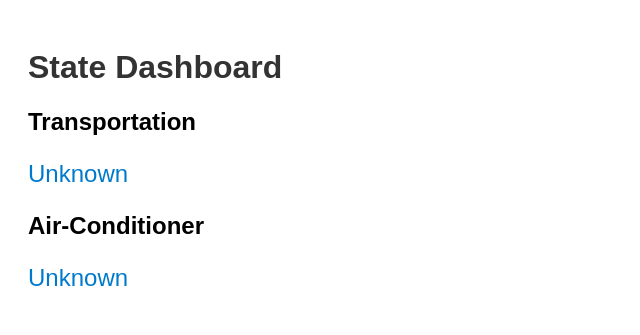
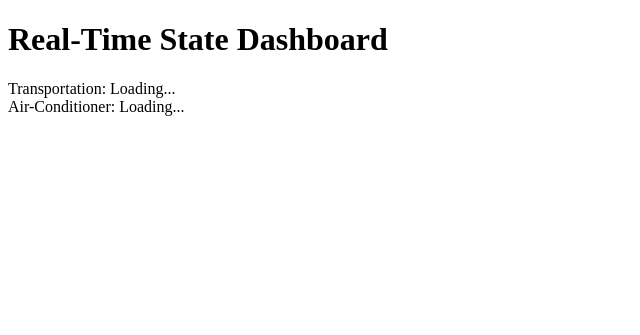
Before and after one commit to House-Fish/proid-demo, a Flask app: page /state in a window 1280 px wide. Shown: the top 335 px of the page, without its empty margins (0-640 px from the left). Run offline with Flask 3, Linux system fonts and the light colour scheme; data that the repository does not hold is empty; some libraries are stand-ins or nearby versions.

Commit message:
fix: websockets

```diff
--- a/app.py
+++ b/app.py
@@ -3,8 +3,7 @@ from sendgrid import SendGridAPIClient
 from sendgrid.helpers.mail import Mail
 from functools import wraps
 from dotenv import load_dotenv
-import json
-import time
+from flask_socketio import SocketIO
 import os
 import logging
 
@@ -12,6 +11,7 @@ load_dotenv()
 app = Flask(__name__)
 app.secret_key = os.getenv('SECRET_KEY')  # Required for flash messages
 
+socketio = SocketIO(app)
 logging.basicConfig(level=logging.INFO)
 logger = logging.getLogger(__name__)
 
@@ -71,6 +71,8 @@ def handle_post_request():
     elif data["key"] == "Motion State":
         current_state["Transportation"] = data["value"]
 
+    socketio.emit('state_update', current_state)
+
     return jsonify({"message": "State updated successfully", "current_state": current_state}), 200
 
 
@@ -78,22 +80,6 @@ def handle_post_request():
 def show_logs():
     # Render the log dashboard
     return render_template('state.html', current_state=current_state)
-
-@app.route('/stream')
-def stream():
-    def event_stream():
-        previous_state = {}
-        try:
-            while True:
-                # Only send updates if state has changed
-                if previous_state != current_state:
-                    yield f"data: {json.dumps(current_state)}\n\n"
-                    previous_state.update(current_state)
-                time.sleep(1)
-        except GeneratorExit:
-            logger.info("Client disconnected from stream")
-
-    return Response(event_stream(), content_pe='text/event-stream')
 
 @app.route('/logout')
 def logout():
--- a/templates/state.html
+++ b/templates/state.html
@@ -1,37 +1,25 @@
 <!DOCTYPE html>
 <html lang="en">
 <head>
-  <meta charset="UTF-8">
-  <meta name="viewport" content="width=device-width, initial-scale=1.0">
-  <title>State Dashboard</title>
-  <style>
-    body { font-family: Arial, sans-serif; padding: 20px; }
-    h1 { color: #333; }
-    .section { margin-top: 20px; }
-    .state { font-size: 1.5em; color: #007acc; }
-  </style>
-  <script>
-    // Connect to the EventSource for real-time updates
-    const eventSource = new EventSource("/stream");
-
-    eventSource.onmessage = function(event) {
-      const data = JSON.parse(event.data);
-      document.getElementById("transportation-state").textContent = data.Transportation;
-      document.getElementById("air-conditioner-state").textContent = data["Air-Conditioner"];
-    };
-  </script>
+    <meta charset="UTF-8">
+    <title>State Dashboard</title>
 </head>
 <body>
-  <h1>State Dashboard</h1>
+    <h1>Real-Time State Dashboard</h1>
+    <div id="transportation">Transportation: Loading...</div>
+    <div id="air_conditioner">Air-Conditioner: Loading...</div>
 
-  <div class="section">
-    <h2>Transportation</h2>
-    <p class="state" id="transportation-state">{{ current_state.Transportation }}</p>
-  </div>
+    <script src="https://cdn.socket.io/4.5.4/socket.io.min.js"></script>
+    <script>
+        const socket = io();
 
-  <div class="section">
-    <h2>Air-Conditioner</h2>
-    <p class="state" id="air-conditioner-state">{{ current_state["Air-Conditioner"] }}</p>
-  </div>
+        // Listen for state updates from the server
+        socket.on('state_update', (data) => {
+            document.getElementById('transportation').textContent =
+                `Transportation: ${data["Transportation"]}`;
+            document.getElementById('air_conditioner').textContent =
+                `Air-Conditioner: ${data["Air-Conditioner"]}`;
+        });
+    </script>
 </body>
 </html>
```
Also changed, not shown: requirements.txt (+11 -1 lines).
